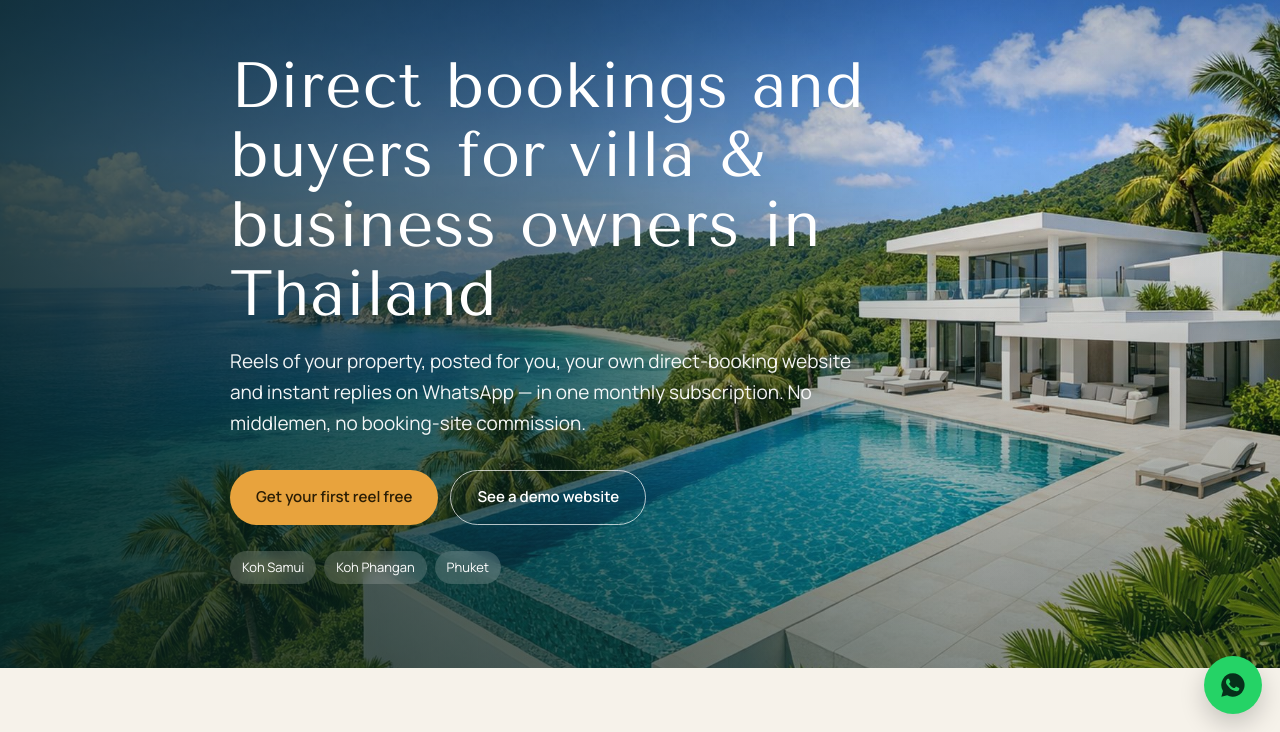
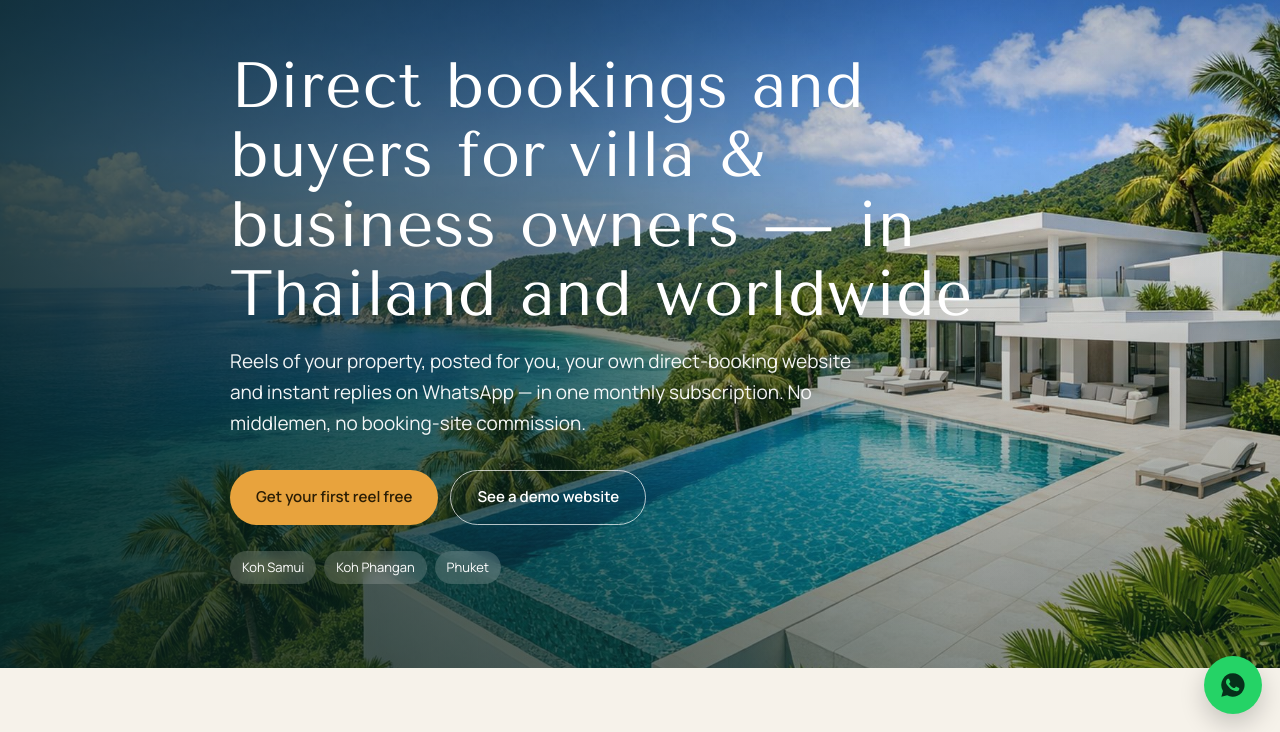
Before and after one commit to GBasila/gb-thailand, a plain HTML site: page index.html in a window 1280 px wide. Shown: the part 68-800 px from the top of the page. Drawn offline with nearby package versions, Linux system fonts and the light colour scheme.

Commit message:
Headline: in Thailand and worldwide
Co-Authored-By: Claude Opus 5.5 <noreply@anthropic.com>

```diff
--- a/index.html
+++ b/index.html
@@ -7,7 +7,7 @@
 <meta name="description" content="Reels, auto-posting, your own direct-booking website and instant WhatsApp replies for villa and business owners in Thailand and worldwide. One price — ฿990/month for any number of properties, no middlemen.">
 <meta property="og:type" content="website">
 <meta property="og:site_name" content="GB Management Thailand">
-<meta property="og:title" content="Direct bookings and buyers for villa &amp; business owners in Thailand">
+<meta property="og:title" content="Direct bookings and buyers for villa &amp; business owners — in Thailand and worldwide">
 <meta property="og:description" content="Reels, auto-posting, your own direct-booking website and instant WhatsApp replies. One monthly subscription, no middlemen. First reel free.">
 <meta property="og:url" content="https://gbasila.github.io/gb-thailand/">
 <meta property="og:image" content="https://gbasila.github.io/gb-thailand/assets/og.jpg">
@@ -129,7 +129,7 @@
 
 <section class="hero" style="padding:0">
   <div class="wrap">
-    <h1>Direct bookings and buyers for villa &amp; business owners in Thailand</h1>
+    <h1>Direct bookings and buyers for villa &amp; business owners — in Thailand and worldwide</h1>
     <p>Reels of your property, posted for you, your own direct-booking website and instant replies on WhatsApp — in one monthly subscription. No middlemen, no booking-site commission.</p>
     <div class="ctas">
       <a class="btn btn-gold" href="https://wa.me/66632287050?text=DIRECT" target="_blank" rel="noopener">Get your first reel free</a>
```
